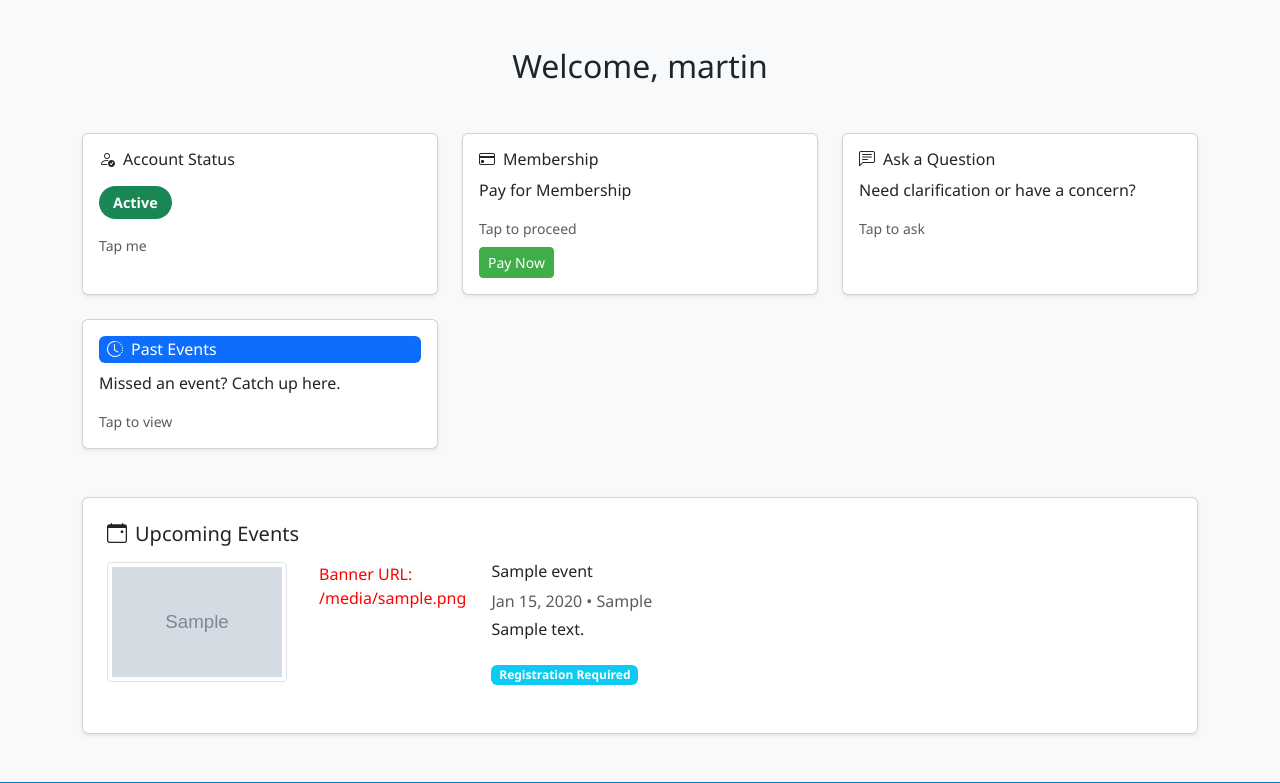
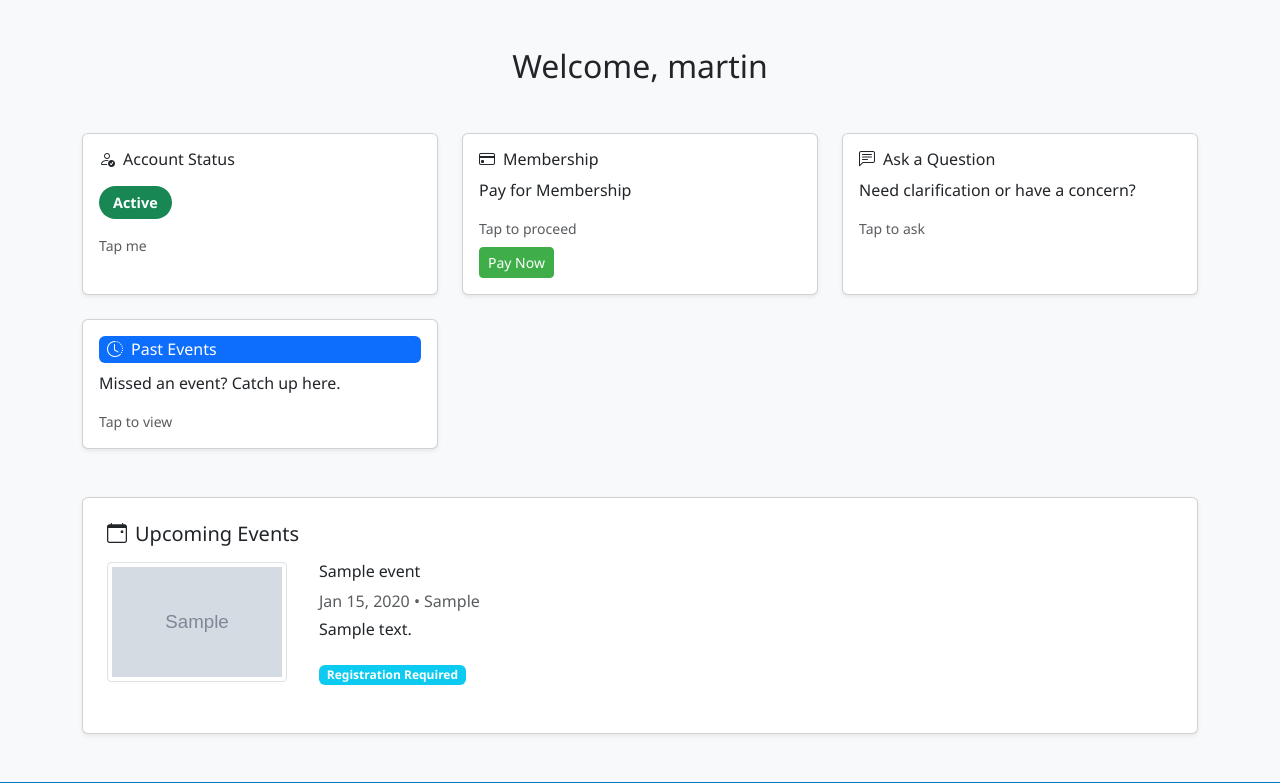
Before and after one commit to CodeConjurer09/jkusos, a Django app: template templates/accounts/dashboard.html in a window 1280 px wide. Shown: the part 77-860 px from the top of the page. Run offline with Django 5.2, Linux system fonts and the light colour scheme; the template is opened without the code that fills it: values that come from a table or form of the project are taken from there, others are empty; a user stored in the database is signed in; data comes from the database, SQL or seed files in the repository; tables that the repository leaves empty hold one stand-in row (values such as "Sample post"); grey boxes marked "Sample" are stand-in pictures.

Commit message:
Updated the dashboard to remove the banner link

```diff
--- a/templates/accounts/dashboard.html
+++ b/templates/accounts/dashboard.html
@@ -132,7 +132,6 @@
         <img src="{{ event.banner.url }}" alt="{{ event.title }}"
              class="img-thumbnail mb-3 mb-md-0 me-md-3"
              style="width: 180px; height: 120px; object-fit: cover; flex-shrink: 0;">
-             <p style="color: red;">Banner URL: {{ event.banner.url }}</p>
       {% endif %}
       <div class="flex-grow-1">
         <h6>{{ event.title }}</h6>
```
